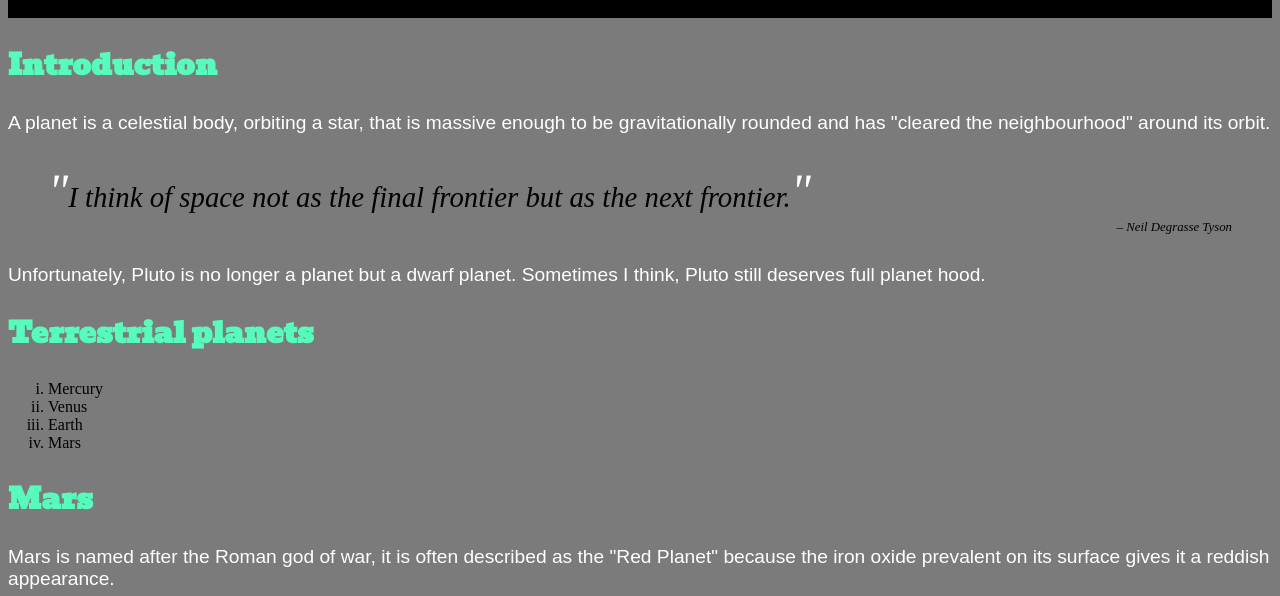
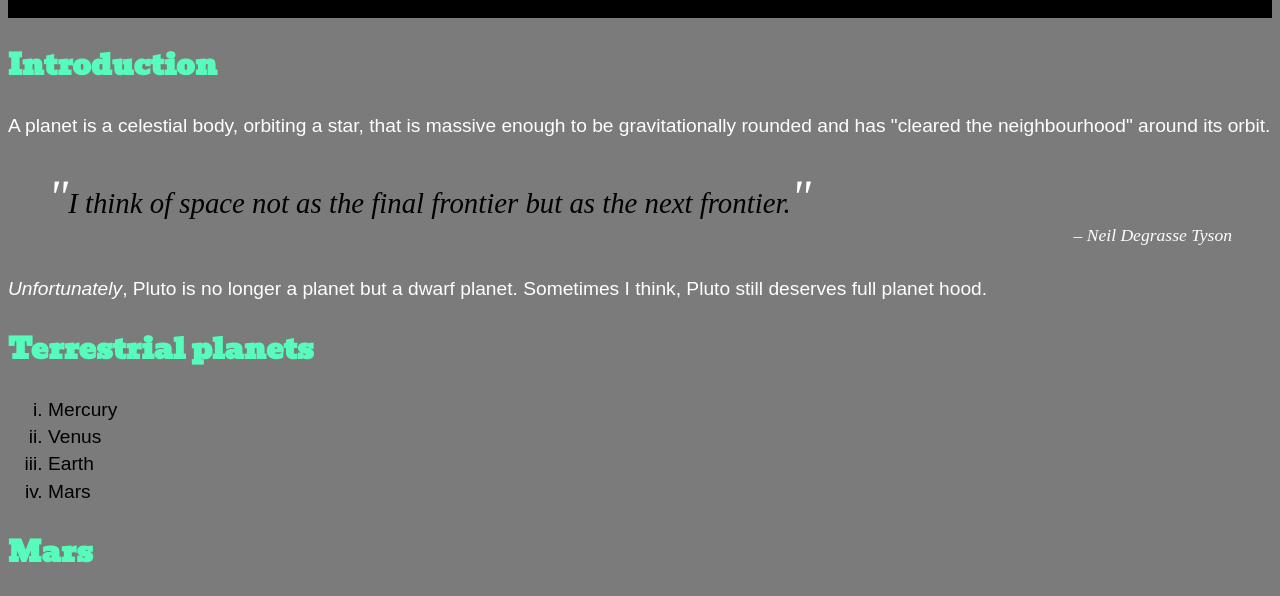
Before and after one commit to pamelaazzi/dsn1674-assignment4, a plain HTML site: page index.html in a window 1280 px wide. Shown: the part 143-739 px from the top of the page. Drawn offline with Linux system fonts and the light colour scheme.

Commit message:
added margin to list, fixed cite

```diff
--- a/css/main.css
+++ b/css/main.css
@@ -74,6 +74,11 @@ blockquote {
   font-family: times;
 }
 
+cite {
+  font-size: 1.1rem;
+  color: white;
+}
+
 footer {
   text-align: right;
   font-size: .8rem;
@@ -84,10 +89,14 @@ p {
   font-family: arial;
   font-size: 1.2rem;
   color: white;
+  line-height: 1.7rem;
 }
 
 ul {
   list-style-type: lower-roman;
+  font-family: arial;
+  line-height: 1.7rem;
+  font-size: 1.2rem;
 }
 
 figcaption {
@@ -98,6 +107,14 @@ figcaption {
 dt {
   font-weight: bold;
   font-family: Arial;
+  font-size: 1.2rem;
+  line-height: 2rem;
+  margin: 0.5em 0em 0em 0em;
+}
+
+dd {
+  font-size: 1.3rem;
+  line-height: 1.5rem;
 }
 
 nav {
--- a/index.html
+++ b/index.html
@@ -33,7 +33,7 @@
         <footer><cite>– Neil Degrasse Tyson</cite></footer>
     </blockquote>
 
-    <p>Unfortunately, Pluto is no longer a planet but a dwarf planet. Sometimes I think, Pluto still deserves full planet hood.</p>
+    <p><i>Unfortunately</i>, Pluto is no longer a planet but a dwarf planet. Sometimes I think, Pluto still deserves full planet hood.</p>
 
     <h2>Terrestrial planets</h2>
 
```
